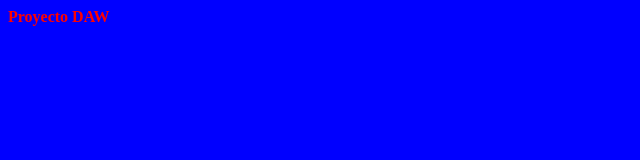
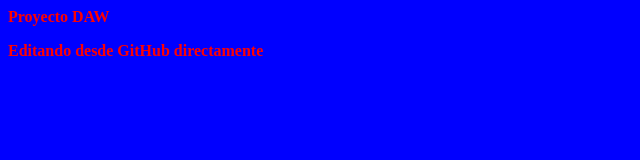
Before and after one commit to Albertoc98/curso-git2, a plain HTML site: page index.html in a window 1280 px wide. Shown: the whole page, without its empty margins (0-640 px from the left). Drawn offline with Linux system fonts and the light colour scheme.

Commit message:
Update index.html

```diff
--- a/index.html
+++ b/index.html
@@ -9,5 +9,6 @@
 </head>
 <body>
     <p>Proyecto DAW</p>
+	<p>Editando desde GitHub directamente</p>
 </body>
 </html
```
